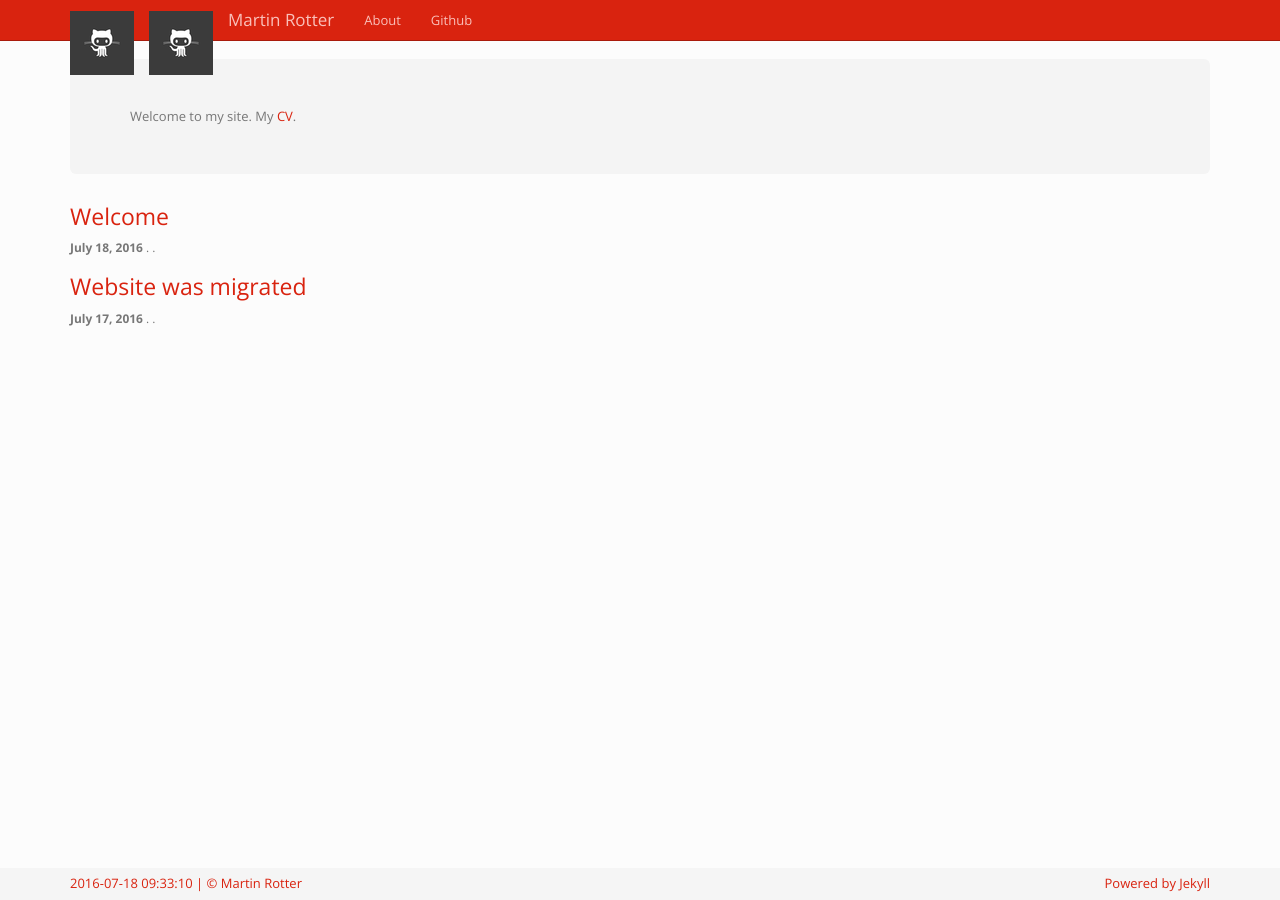
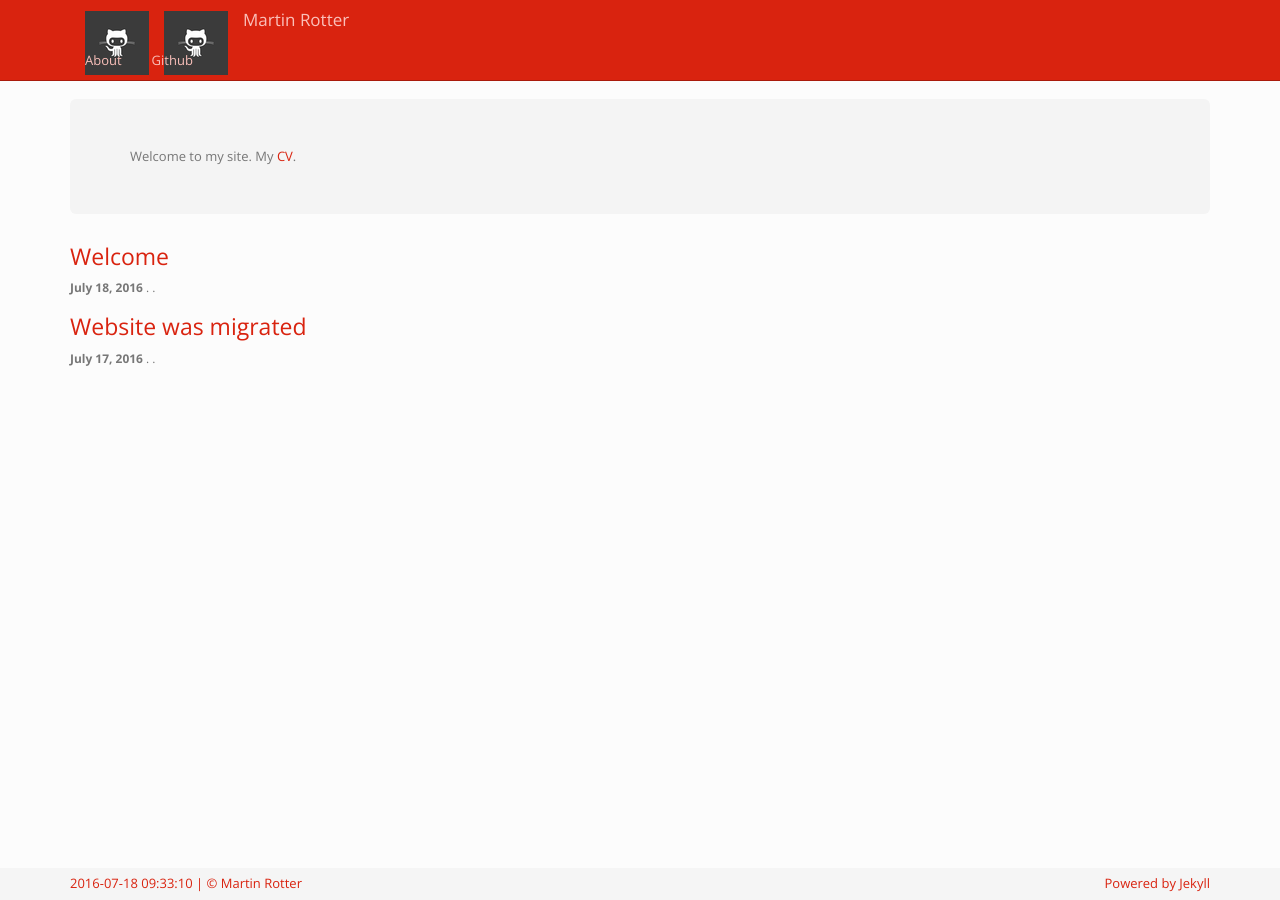
Before and after one commit to martinrotter/martinrotter.github.io, a Jekyll site: the page built from index.html, in a window 1280 px wide. Built offline with Jekyll 4.4.1, drawn with Linux system fonts in a browser that asks for light colours.

Commit message:
Brands test.

```diff
--- a/_includes/header.html
+++ b/_includes/header.html
@@ -1,10 +1,12 @@
     <div class="navbar navbar-inverse navbar-static-top">
   <div class="container">
+    <div class="container-fluid">
+
       <div class="navbar-header">
         <button type="button" class="navbar-toggle" data-toggle="collapse" data-target=".navbar-collapse">
-            <span class="icon-bar"></span>
-            <span class="icon-bar"></span>
-            <span class="icon-bar"></span>
+          <span class="icon-bar"/>
+          <span class="icon-bar"/>
+          <span class="icon-bar"/>
         </button>
 
         <a class="navbar-brand" href="#">
@@ -16,6 +18,7 @@
             </a>
 
             <a class="navbar-brand" href="{{ site.url }}/">{{ site.name }}</a>
+          </div>
         </div>
         <div class="navbar-collapse collapse">
           <ul class="nav navbar-nav nav-links">
@@ -29,6 +32,7 @@
             </li>
             {% endfor %}
           </ul>
-          </div><!--/.nav-collapse -->
+        </div>
+        <!--/.nav-collapse -->
       </div>
     </div>
```
Lines whose indentation alone changed are shown as unchanged.
